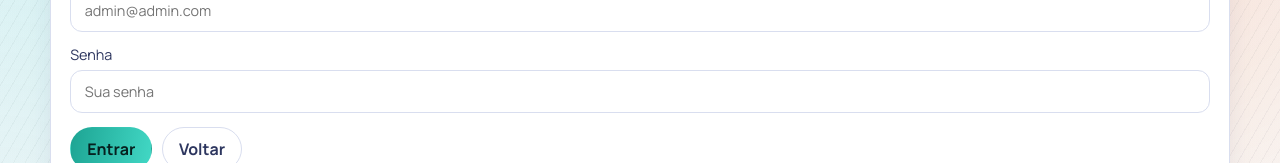
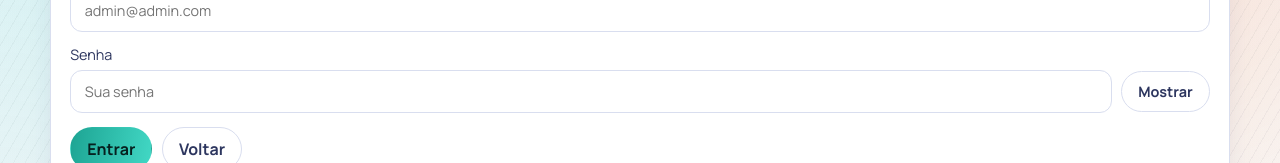
Before and after one commit to 0064558/eventostec-api, a React (Vite) app in the folder frontend/: page /admin/login in a window 1280 px wide. Shown: the part 295-458 px from the top of the page. Built offline with nearby package versions, Linux system fonts and the light colour scheme; no server answers.

Commit message:
feat: implement password visibility toggle in admin login; enhance event filtering with case-insensitive search

```diff
--- a/frontend/src/index.css
+++ b/frontend/src/index.css
@@ -328,6 +328,22 @@
 textarea:focus {
   outline: 2px solid rgba(29, 164, 147, 0.35);
   border-color: transparent;
+}
+
+.password-field {
+  display: flex;
+  gap: 0.6rem;
+  align-items: center;
+}
+
+.password-field input {
+  flex: 1;
+}
+
+.password-toggle {
+  padding: 0.55rem 0.9rem;
+  border-radius: 12px;
+  white-space: nowrap;
 }
 
 .inline-fields {
--- a/frontend/src/pages/AdminLoginPage.tsx
+++ b/frontend/src/pages/AdminLoginPage.tsx
@@ -1,5 +1,6 @@
 import { zodResolver } from '@hookform/resolvers/zod';
 import { useMutation } from '@tanstack/react-query';
+import { useState } from 'react';
 import { useForm } from 'react-hook-form';
 import { Link, Navigate, useNavigate } from 'react-router-dom';
 import { z } from 'zod';
@@ -15,6 +16,7 @@
 
 export function AdminLoginPage() {
   const navigate = useNavigate();
+  const [showPassword, setShowPassword] = useState(false);
 
   const {
     register,
@@ -61,7 +63,20 @@
 
           <label>
             Senha
-            <input type="password" placeholder="Sua senha" {...register('password')} />
+            <div className="password-field">
+              <input
+                type={showPassword ? 'text' : 'password'}
+                placeholder="Sua senha"
+                {...register('password')}
+              />
+              <button
+                type="button"
+                className="button ghost password-toggle"
+                onClick={() => setShowPassword((value) => !value)}
+              >
+                {showPassword ? 'Ocultar' : 'Mostrar'}
+              </button>
+            </div>
             {errors.password ? <small>{errors.password.message}</small> : null}
           </label>
 
```
Also changed, not shown: 2 other files (tests, documents, lock files or other folders).
